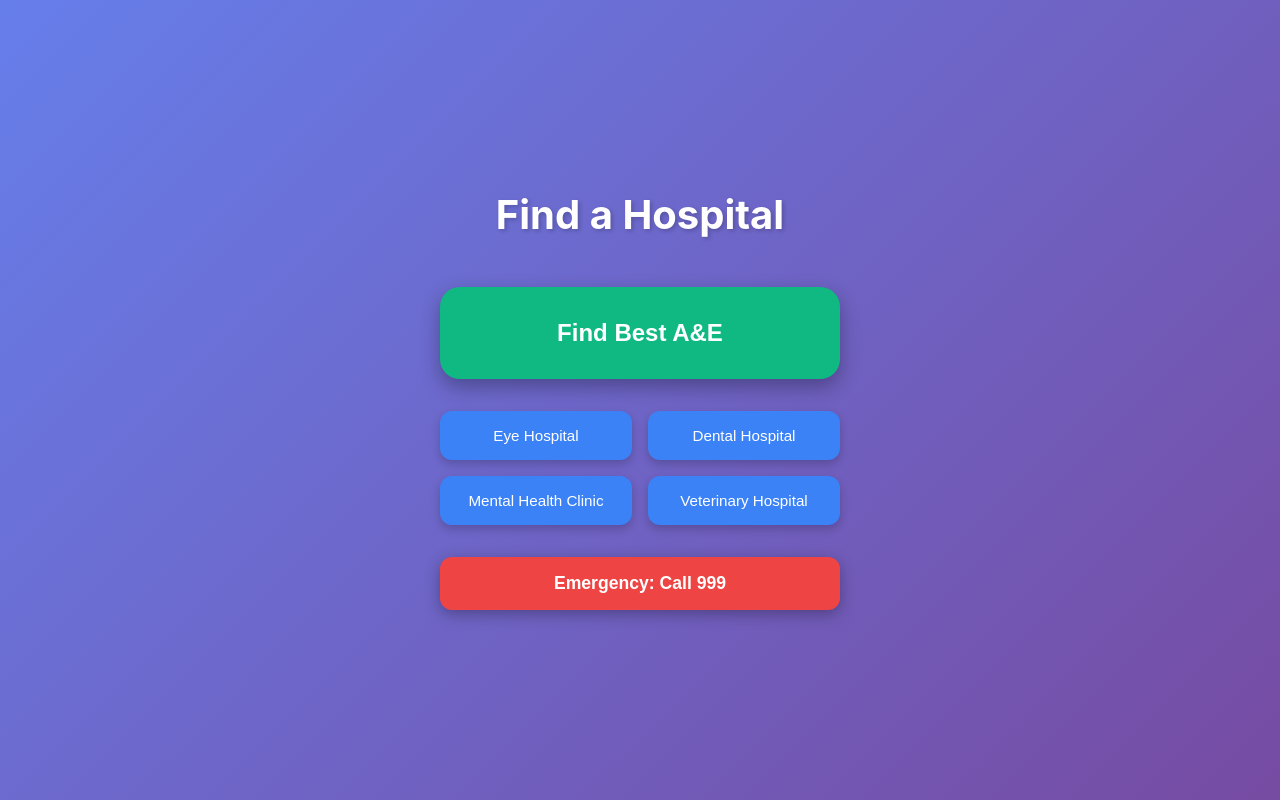
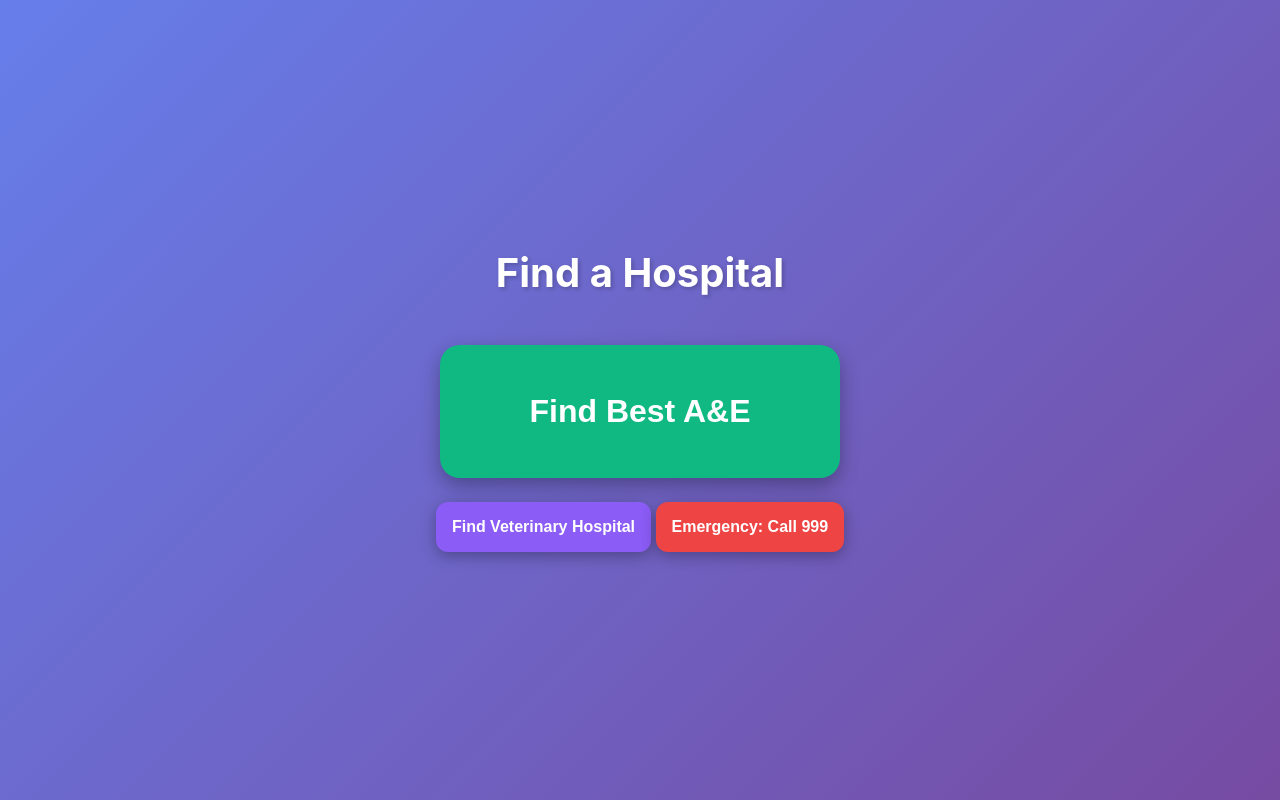
Before and after one commit to antonbhaumik/ICHack26, a Flask app: page / in a window 1280 px wide. Run offline with Flask 3, Linux system fonts and the light colour scheme.

Commit message:
Reduce specialists to just vet

```diff
--- a/app.py
+++ b/app.py
@@ -108,11 +108,10 @@ def find_hospital():
 
     return jsonify({'status': 'success'})
 
-@app.route('/api/find-specialist', methods=['POST'])
-def find_specialist():
+@app.route('/api/find-vet', methods=['POST'])
+def find_vet():
     # To be implemented
-    hospital_type = request.get_json().get('type')
-    return jsonify({'status': 'success', 'type': hospital_type})
+    return jsonify({'status': 'success'})
 
 @app.route('/api/call-taxi', methods=['POST'])
 def call_taxi():
--- a/static/script.js
+++ b/static/script.js
@@ -19,20 +19,25 @@ function findHospital() {
         });
 }
 
-function findSpecialist(type) {
-    fetch('/api/find-specialist', {
+function findVet() {
+    getCurrentLocation()
+        .then(location => {
+            return fetch('/api/find-vet', {
                 method: 'POST',
                 headers: {
                     'Content-Type': 'application/json'
                 },
-        body: JSON.stringify({ type: type })
+                body: JSON.stringify(location)
+            });
         })
         .then(response => response.json())
         .then(data => {
-        // To be implemented - navigate to map view
             window.location.href = '/map';
         })
-    .catch(error => console.error('Error:', error));
+        .catch(error => {
+            console.error('Error:', error);
+            alert('Unable to get your location. Please enable location services.');
+        });
 }
 
 function callTaxi() {
--- a/static/style.css
+++ b/static/style.css
@@ -30,8 +30,8 @@ h1 {
 .main-button {
     width: 100%;
     max-width: 400px;
-    padding: 2rem;
-    font-size: 1.5rem;
+    padding: 3rem;
+    font-size: 2rem;
     font-weight: bold;
     color: white;
     background: #10b981;
@@ -40,7 +40,7 @@ h1 {
     cursor: pointer;
     transition: all 0.3s ease;
     box-shadow: 0 8px 20px rgba(0, 0, 0, 0.3);
-    margin-bottom: 2rem;
+    margin-bottom: 1.5rem;
 }
 
 .main-button:hover {
@@ -49,46 +49,40 @@ h1 {
     box-shadow: 0 12px 25px rgba(0, 0, 0, 0.4);
 }
 
-.specialist-options {
-    display: grid;
-    grid-template-columns: repeat(2, 1fr);
+.secondary-buttons {
+    display: flex;
     gap: 1rem;
-    margin-bottom: 2rem;
+    justify-content: center;
+    width: 100%;
     max-width: 400px;
-    margin-left: auto;
-    margin-right: auto;
+    margin: 0 auto;
 }
 
-.specialist-button {
+.vet-button,
+.emergency-button {
+    flex: 1;
     padding: 1rem;
-    font-size: 0.95rem;
-    color: white;
-    background: #3b82f6;
-    border: none;
-    border-radius: 12px;
-    cursor: pointer;
-    transition: all 0.3s ease;
-    box-shadow: 0 4px 10px rgba(0, 0, 0, 0.2);
-}
-
-.specialist-button:hover {
-    background: #2563eb;
-    transform: translateY(-2px);
-}
-
-.emergency-button {
-    width: 100%;
-    max-width: 400px;
-    padding: 1rem;
-    font-size: 1.1rem;
+    font-size: 1rem;
     font-weight: bold;
     color: white;
-    background: #ef4444;
     border: none;
     border-radius: 12px;
     cursor: pointer;
     transition: all 0.3s ease;
     box-shadow: 0 4px 15px rgba(0, 0, 0, 0.3);
+}
+
+.vet-button {
+    background-color: #8b5cf6;
+}
+
+.vet-button:hover {
+    background-color: #7c3aed;
+    transform: translateY(-2px);
+}
+
+.emergency-button {
+    background: #ef4444;
 }
 
 .emergency-button:hover {
@@ -146,7 +140,12 @@ h1 {
         font-size: 2rem;
     }
 
-    .specialist-options {
-        grid-template-columns: 1fr;
+    .main-button {
+        padding: 2.5rem;
+        font-size: 1.75rem;
+    }
+
+    .secondary-buttons {
+        flex-direction: column;
     }
 }
--- a/templates/index.html
+++ b/templates/index.html
@@ -14,12 +14,7 @@
             Find Best A&E
         </button>
 
-        <div class="specialist-options">
-            <button class="specialist-button" onclick="findSpecialist('eye')">Eye Hospital</button>
-            <button class="specialist-button" onclick="findSpecialist('dental')">Dental Hospital</button>
-            <button class="specialist-button" onclick="findSpecialist('mental')">Mental Health Clinic</button>
-            <button class="specialist-button" onclick="findSpecialist('vet')">Veterinary Hospital</button>
-        </div>
+        <button class="vet-button" onclick="findVet()">Find Veterinary Hospital</button>
 
         <button class="emergency-button" onclick="call999()">
             Emergency: Call 999
```
Lines whose indentation alone changed are shown as unchanged.
